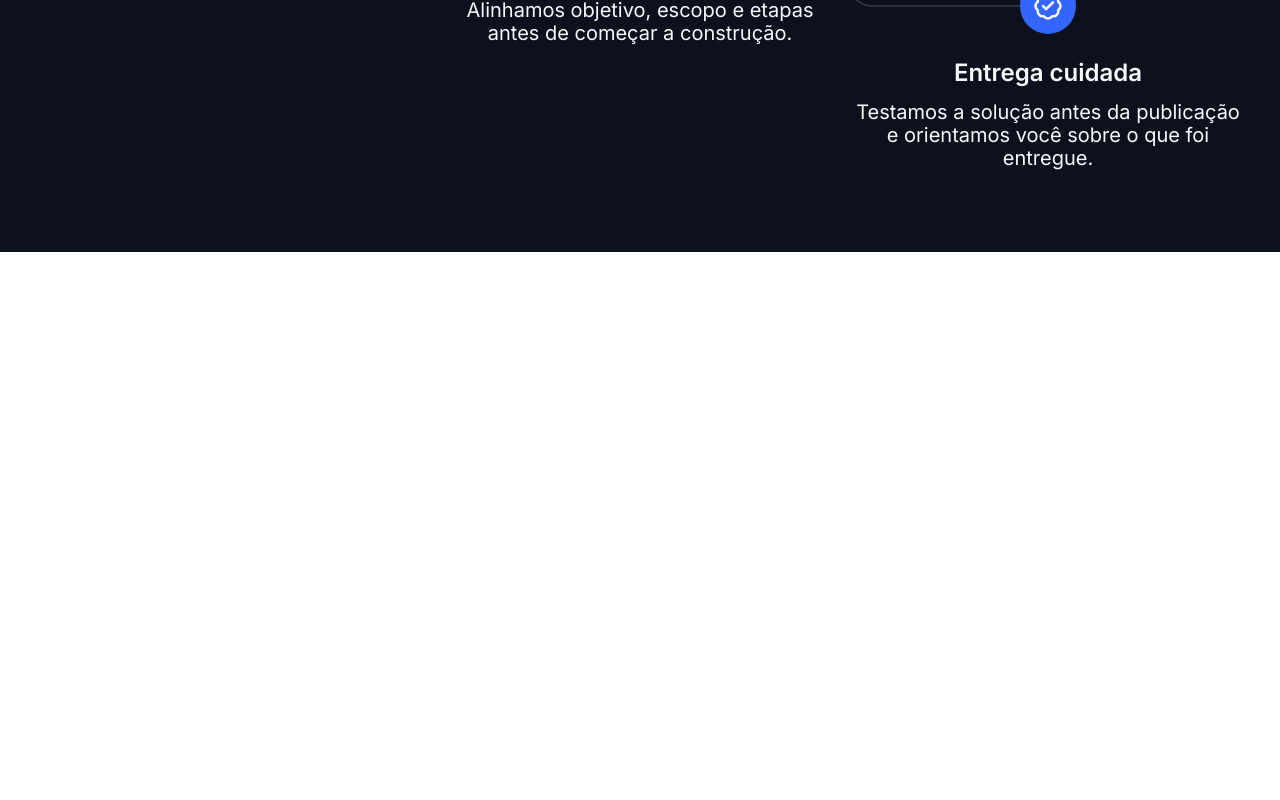
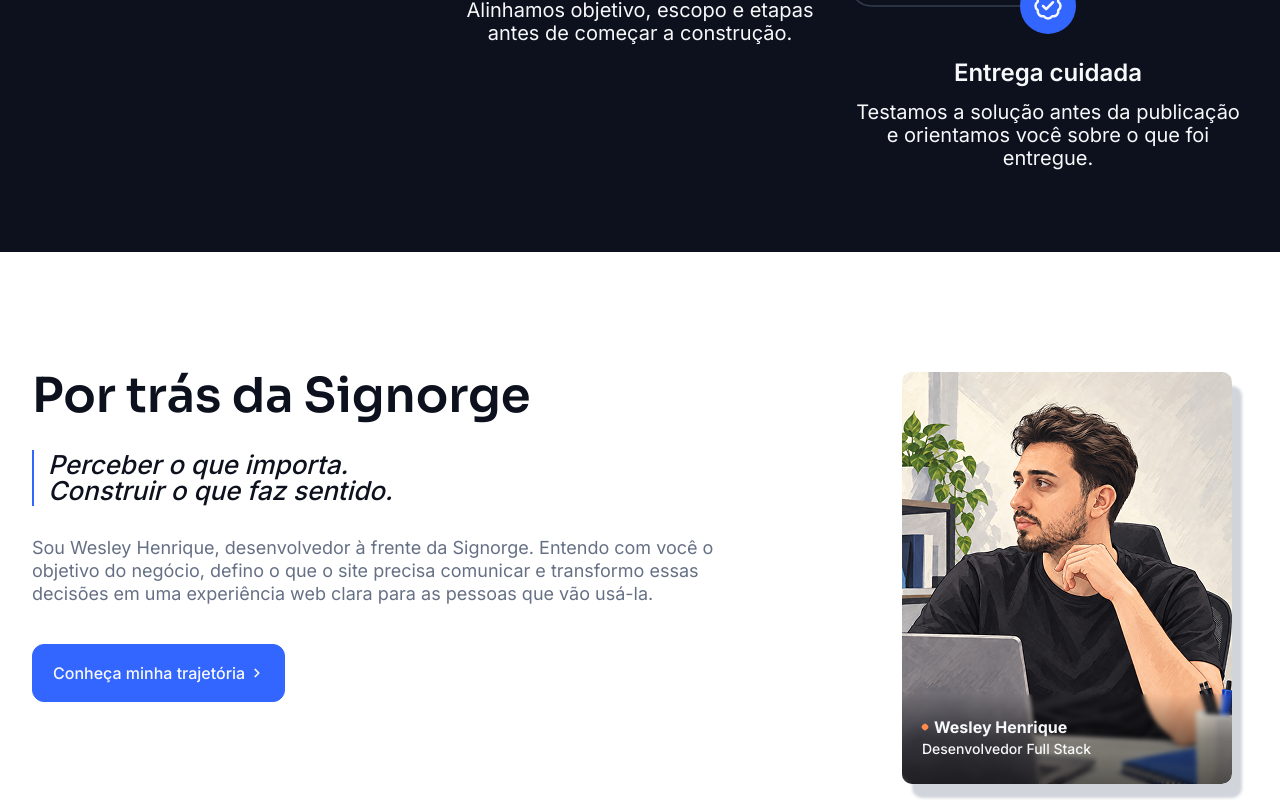
Before and after one commit to Wesleyhrl/signorge-website, a Next.js app: page / in a window 1280 px wide. Shown: the part 3345-4145 px from the top of the page. Before the commit the page ends 3597 px from the top, so only its background shows below. Built offline with nearby package versions, Linux system fonts and the light colour scheme.

Commit message:
feat: add Developer section

```diff
--- a/app/page.tsx
+++ b/app/page.tsx
@@ -3,6 +3,7 @@ import Projects from "@/components/sections/projects/projects";
 import Services from "@/components/sections/services/services";
 import Header from "./../components/layout/header";
 import Differential from "@/components/sections/differential/differential";
+import Developer from "@/components/sections/developer/developer";
 
 export default function Home() {
   return (
@@ -12,6 +13,7 @@ export default function Home() {
       <Services />
       <Projects />
       <Differential />
+      <Developer />
     </main>
   );
 }
--- /dev/null
+++ b/components/sections/developer/developer.tsx
@@ -0,0 +1,70 @@
+import Image from "next/image";
+import { Container } from "@/components/layout/container";
+import { ButtonSite } from "@/components/shared/button-site";
+import { DiamondMarker } from "@/components/shared/diamond-marker";
+
+export default function Developer() {
+  return (
+    <section
+      id="sobre"
+      aria-labelledby="developer-heading"
+      className="mt-20 scroll-mt-24 pb-4 md:mt-24 lg:mt-30"
+    >
+      <Container>
+        <div className="grid max-w-300 grid-cols-1 items-start gap-10 lg:grid-cols-[minmax(0,1fr)_330px] lg:gap-16 xl:gap-33">
+          <div className="min-w-0">
+            <div className="flex flex-col gap-6 xl:gap-7.5">
+              <h2
+                id="developer-heading"
+                className="font-display text-3xl font-semibold text-graphite sm:text-4xl xl:text-5xl xl:leading-none"
+              >
+                Por trás da Signorge
+              </h2>
+              <p className="border-l-2 border-signal py-0.5 pl-3.5 text-xl leading-tight font-medium text-graphite italic sm:text-2xl xl:text-[26px] xl:leading-none">
+                Perceber o que importa.
+                <br />
+                Construir o que faz sentido.
+              </p>
+              <p className="max-w-[65ch] text-base lg:leading-[1.3] text-slate sm:text-lg">
+                Sou Wesley Henrique, desenvolvedor à frente da Signorge. Entendo
+                com você o objetivo do negócio, defino o que o site precisa
+                comunicar e transformo essas decisões em uma experiência web
+                clara para as pessoas que vão usá-la.
+              </p>
+            </div>
+            <ButtonSite
+              href="/sobre"
+              className="mt-8 max-w-full xl:mt-9.5"
+              showChevron
+            >
+              Conheça minha trajetória
+            </ButtonSite>
+          </div>
+
+          <figure className="relative w-full max-w-82.5 justify-self-center overflow-hidden rounded-[10px] shadow-[10px_14px_3px_#6670854c] lg:justify-self-end">
+            <Image
+              src="/developer.png"
+              alt="Retrato ilustrado de Wesley Henrique à mesa de trabalho com um notebook."
+              width={330}
+              height={412}
+              sizes="(max-width: 361px) calc(100vw - 32px), 330px"
+              loading="lazy"
+              className="block h-auto w-full"
+            />
+            <figcaption className="absolute inset-x-0 bottom-0 flex min-h-22.5 flex-col justify-center gap-1.5 bg-linear-to-b from-black/0 via-black/45 to-black/65 px-5 py-5 text-offwhite backdrop-blur-[2px]">
+              <div className="flex items-center gap-1.5">
+                <DiamondMarker color="forge" className="size-1.5" />
+                <span className="text-base leading-none font-bold">
+                  Wesley Henrique
+                </span>
+              </div>
+              <span className="text-sm leading-[1.15] font-medium">
+                Desenvolvedor Full Stack
+              </span>
+            </figcaption>
+          </figure>
+        </div>
+      </Container>
+    </section>
+  );
+}
```
Also changed, not shown: public/developer.png (added).
